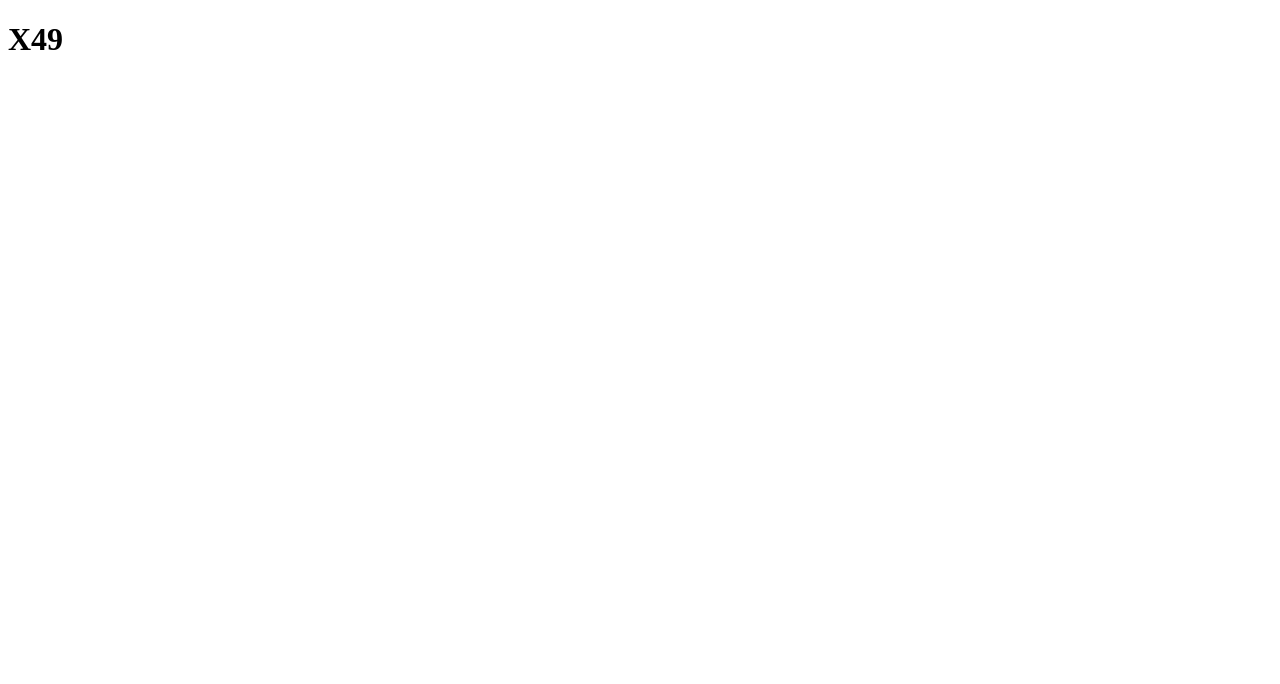
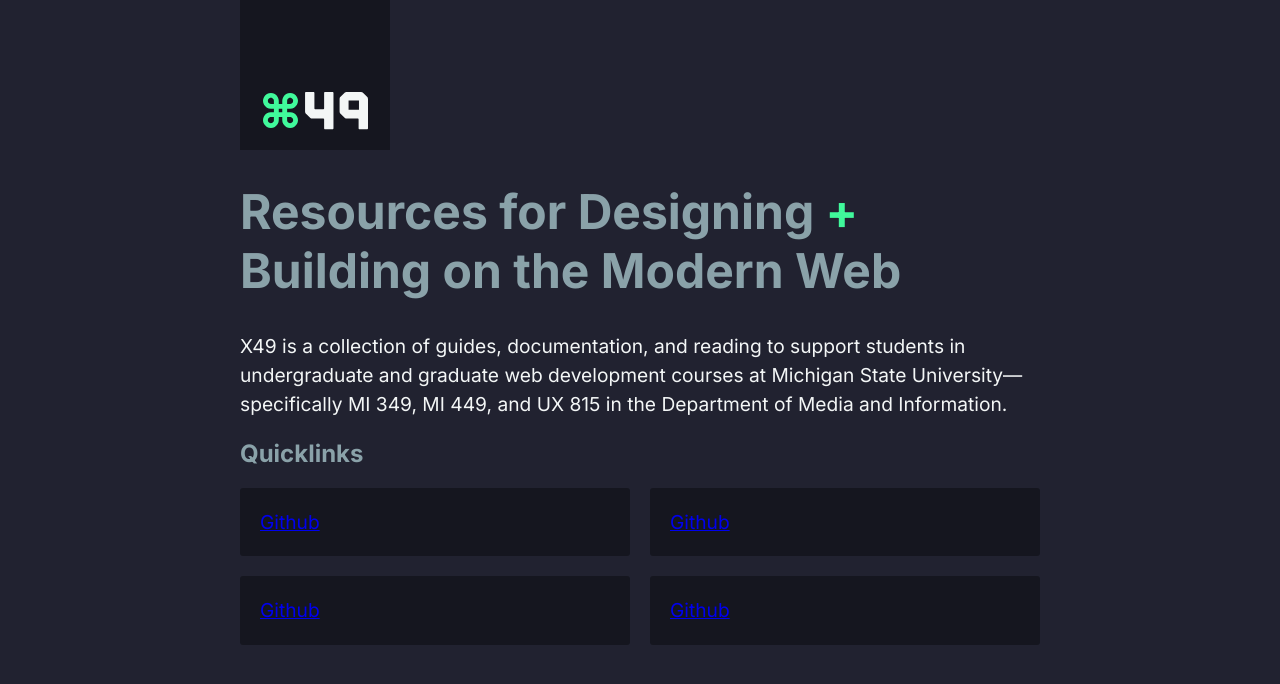
Before and after one commit to msu-webdev/x49.dev, a plain HTML site: page index.html in a window 1280 px wide. Drawn offline with Linux system fonts and the light colour scheme.

Commit message:
Base branding and content

```diff
--- a/index.html
+++ b/index.html
@@ -3,9 +3,35 @@
 <head>
     <meta charset="UTF-8">
     <meta name="viewport" content="width=device-width, initial-scale=1.0">
+    <link rel="stylesheet" href="style.css">
     <title>X49 - Resources for learning web development</title>
 </head>
 <body>
-    <h1>X49</h1>
+    <div class="container">
+        <header>
+            <img src="images/x49-block.svg" alt="x49 logo">
+            <h1>Resources for Designing <span class="highlight">+</span> Building on the Modern Web</h1>
+        </header>
+        <section id="about">
+            <p>X49 is a collection of guides, documentation, and reading to support students in undergraduate and graduate web development courses at Michigan State University—specifically MI 349, MI 449, and UX 815 in the Department of Media and Information.</p>
+        </section>
+        <section id="quicklinks">
+            <h2>Quicklinks</h2>
+            <ul class="hero-grid">
+                <li>
+                    <a href="#">Github</a>
+                </li>
+                <li>
+                    <a href="#">Github</a>
+                </li>
+                <li>
+                    <a href="#">Github</a>
+                </li>
+                <li>
+                    <a href="#">Github</a>
+                </li>
+            </ul>
+        </section>
+    </div>
 </body>
 </html>
--- /dev/null
+++ b/style.css
@@ -0,0 +1,79 @@
+@import url('https://fonts.googleapis.com/css2?family=Inter:ital,opsz,wght@0,14..32,100..900;1,14..32,100..900&display=swap');
+
+:root {
+  --x49-bg: #212230;
+  --x49-bg-dark: #15161F;
+  --x49-gray: #8AA2A9;
+  --x49-green: #40F99B;
+  --x49-text: #f3f6f6;
+}
+
+body {
+  background: var(--x49-bg);
+  color: #f3f6f6;
+  margin: 0;
+  font-family: "Inter", serif;
+  font-optical-sizing: auto;
+  -webkit-font-smoothing: antialiased;
+}
+
+img, picture, video, canvas, svg {
+  display: block;
+  max-width: 100%;
+}
+
+input, button, textarea, select {
+  font: inherit;
+}
+
+p, h1, h2, h3, h4, h5, h6 {
+  overflow-wrap: break-word;
+}
+
+p {
+  text-wrap: pretty;
+}
+
+h1, h2, h3, h4, h5, h6 {
+  text-wrap: balance;
+  color: var(--x49-gray);
+}
+
+p, ul, ol {
+  font-size: 1.2rem;
+  line-height: 1.5;
+  margin-bottom: 1.2rem;
+}
+
+.container {
+  margin: 0 auto;
+  max-width: 800px;
+}
+
+header h1 {
+  font-size: 3rem;
+}
+
+.highlight {
+  color: var(--x49-green);
+}
+
+ul.hero-grid {
+  list-style-type: none;
+  padding: 0;
+  display: flex;
+  flex-flow: row wrap;
+  gap: 20px;
+}
+
+ul.hero-grid li {
+  flex-grow: 1;
+}
+
+ul.hero-grid li a {
+  display: block;
+  width: 350px;
+  padding: 20px;
+  background: var(--x49-bg-dark);
+  border-radius: 3px;
+}
```
Also changed, not shown: images/x49-block.svg (added).
